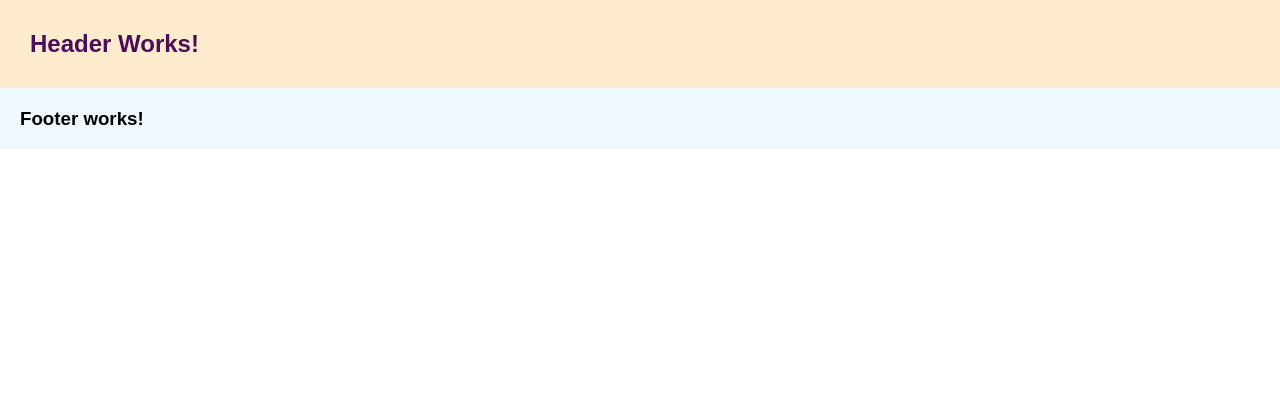
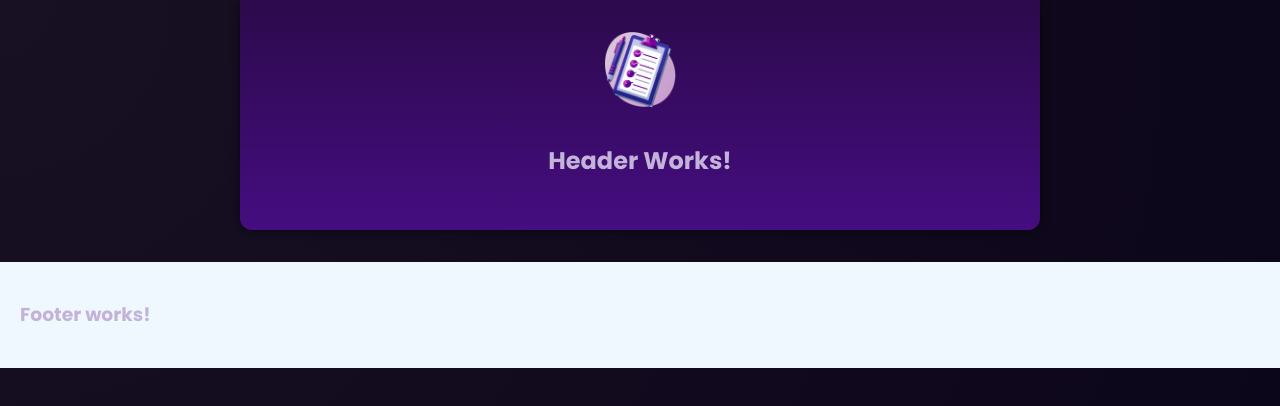
Before and after one commit to lucasoneves/angular-essentials, an Angular app: page / in a window 1280 px wide. Shown: the top 406 px of the page. Built offline with nearby package versions, Linux system fonts and the light colour scheme.

Commit message:
Styling the header

```diff
--- a/src/app/header/header.css
+++ b/src/app/header/header.css
@@ -1,5 +1,52 @@
 header {
-    color: rgb(75, 13, 90);
-    background-color: blanchedalmond;
-    padding: 30px;
+  display: flex;
+  flex-direction: column;
+  align-items: center;
+  gap: 1rem;
+  width: 90%;
+  max-width: 50rem;
+  margin: 0 auto 2rem auto;
+  text-align: center;
+  background: linear-gradient(
+    to bottom,
+    #2c0a4c,
+    #450d80
+  );
+  padding: 1rem;
+  border-bottom-right-radius: 12px;
+  border-bottom-left-radius: 12px;
+  box-shadow: 0 1px 8px rgba(0, 0, 0, 0.6);
 }
+
+img {
+  width: 3.5rem;
+  object-fit: contain;
+}
+
+h1 {
+  font-size: 1.25rem;
+  margin: 0;
+  padding: 0;
+}
+
+p {
+  margin: 0;
+  font-size: 0.8rem;
+  text-wrap: balance;
+}
+
+@media (min-width: 768px) {
+  header {
+    padding: 2rem;
+  }
+
+  img {
+    width: 4.5rem;
+  }
+
+  h1 {
+    font-size: 1.5rem;
+    margin: 0;
+    padding: 0;
+  }
+}
--- a/src/app/header/header.html
+++ b/src/app/header/header.html
@@ -1,3 +1,4 @@
 <header>
+    <img src="assets/task-management-logo.png" alt="To Do List">
     <h2>Header Works!</h2>
 </header>
--- a/src/index.html
+++ b/src/index.html
@@ -1,13 +1,19 @@
-<!doctype html>
+<!DOCTYPE html>
 <html lang="en">
-<head>
-  <meta charset="utf-8">
-  <title>AngularEssentials</title>
-  <base href="/">
-  <meta name="viewport" content="width=device-width, initial-scale=1">
-  <link rel="icon" type="image/x-icon" href="favicon.ico">
-</head>
-<body>
-  <app-root></app-root>
-</body>
+  <head>
+    <meta charset="utf-8" />
+    <title>EasyTrack</title>
+    <base href="/" />
+    <meta name="viewport" content="width=device-width, initial-scale=1" />
+    <link rel="icon" type="image/x-icon" href="favicon.ico" />
+    <link rel="preconnect" href="https://fonts.googleapis.com" />
+    <link rel="preconnect" href="https://fonts.gstatic.com" crossorigin />
+    <link
+      href="https://fonts.googleapis.com/css2?family=Poppins:wght@400;700&display=swap"
+      rel="stylesheet"
+    />
+  </head>
+  <body>
+        <app-root></app-root>
+  </body>
 </html>
--- a/src/styles.css
+++ b/src/styles.css
@@ -1,6 +1,17 @@
 /* You can add global styles to this file, and also import other style files */
 * {
-    margin: 0;
-    padding: 0;
-    font-family: Arial, Helvetica, sans-serif;
+  box-sizing: border-box;
 }
+
+html {
+  height: 100%;
+}
+
+body {
+  font-family: "Poppins", sans-serif;
+  background: radial-gradient(circle at top left, #181023, #0b0519);
+  color: #c3b3d8;
+  margin: 0;
+  padding: 0;
+  height: 100%;
+}
```
Also changed, not shown: public/assets/task-management-logo.png (added).
